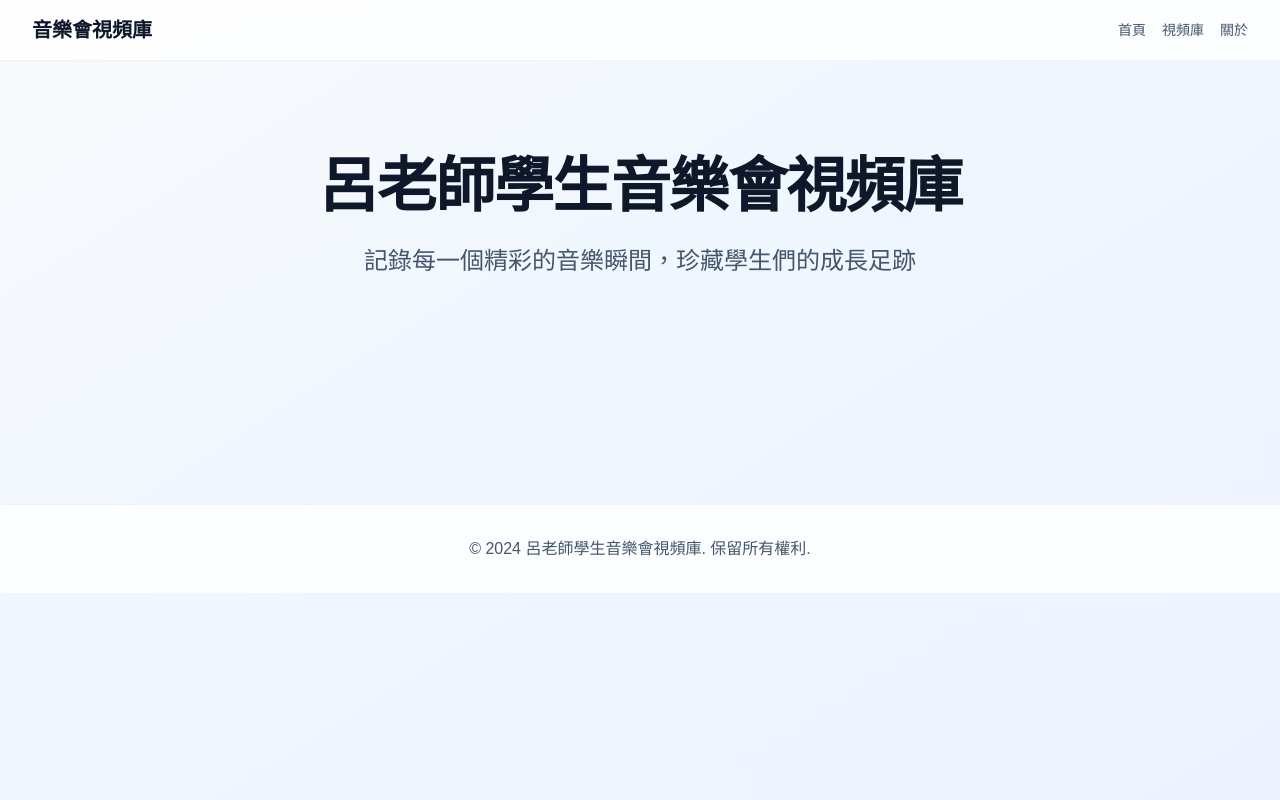
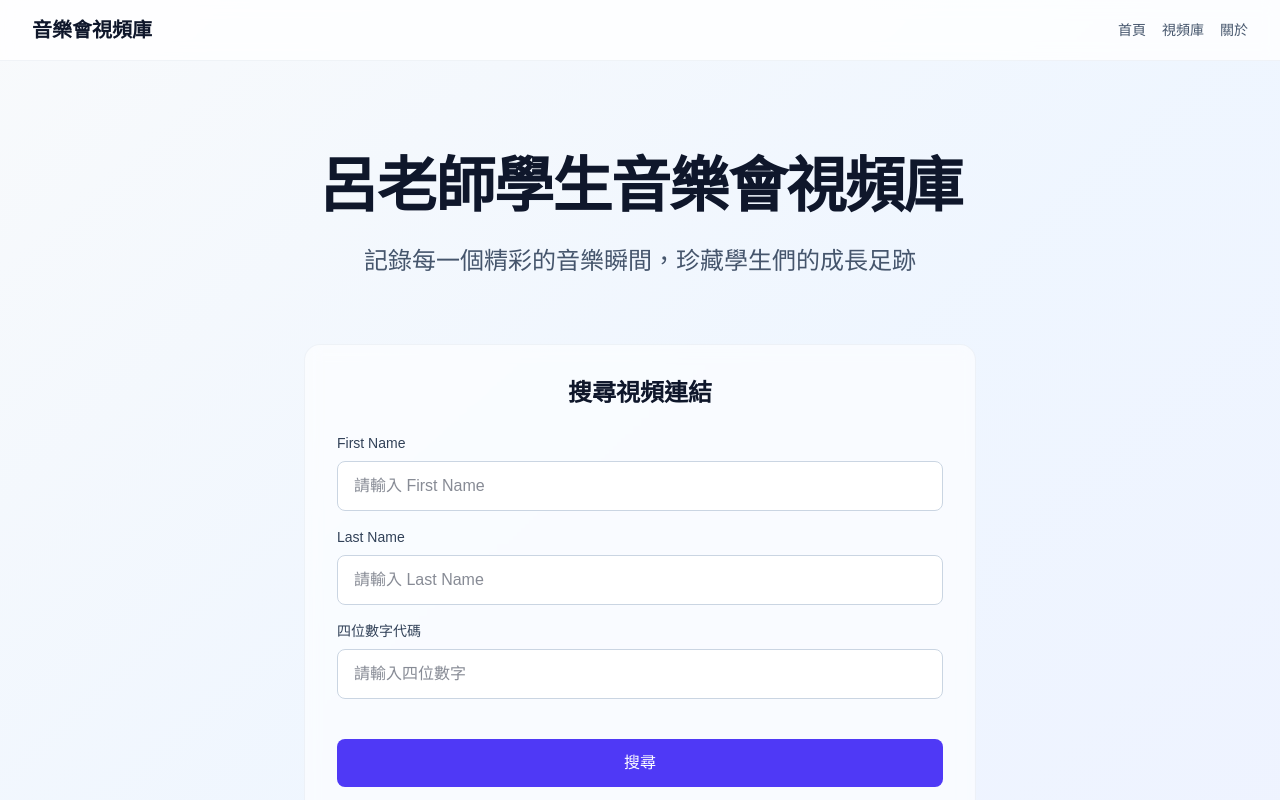
Before and after one commit to yl0xffff/music_video_share, a Next.js app: page / in a window 1280 px wide. Shown: the top 800 px of the page. Built offline with nearby package versions, Linux system fonts and the light colour scheme.

Commit message:
添加搜索功能：支持通過 First Name、Last Name 和四位數字代碼搜尋視頻連結

```diff
--- a/src/app/page.tsx
+++ b/src/app/page.tsx
@@ -1,4 +1,39 @@
+'use client';
+
+import { useState } from 'react';
+
 export default function Home() {
+  const [firstName, setFirstName] = useState('');
+  const [lastName, setLastName] = useState('');
+  const [code, setCode] = useState('');
+  const [showLink, setShowLink] = useState(false);
+  const [error, setError] = useState('');
+
+  const handleSearch = () => {
+    // 验证输入（不区分大小写）
+    const normalizedFirstName = firstName.trim().toLowerCase();
+    const normalizedLastName = lastName.trim().toLowerCase();
+    const normalizedCode = code.trim();
+
+    if (
+      normalizedFirstName === 'jeremy' &&
+      normalizedLastName === 'yang' &&
+      normalizedCode === '6248'
+    ) {
+      setShowLink(true);
+      setError('');
+    } else {
+      setShowLink(false);
+      setError('輸入的資訊不正確，請重新輸入。');
+    }
+  };
+
+  const handleKeyDown = (e: React.KeyboardEvent) => {
+    if (e.key === 'Enter') {
+      handleSearch();
+    }
+  };
+
   return (
     <div className="min-h-screen bg-gradient-to-br from-slate-50 via-blue-50 to-indigo-50 dark:from-slate-900 dark:via-slate-800 dark:to-slate-900">
       {/* Header */}
@@ -34,6 +69,105 @@ export default function Home() {
             記錄每一個精彩的音樂瞬間，珍藏學生們的成長足跡
           </p>
         </div>
+
+        {/* Search Section */}
+        <div className="max-w-2xl mx-auto mb-16">
+          <div className="bg-white/60 dark:bg-slate-800/60 backdrop-blur-sm rounded-2xl p-8 border border-slate-200/50 dark:border-slate-700/50">
+            <h2 className="text-2xl font-semibold text-slate-900 dark:text-white mb-6 text-center">
+              搜尋視頻連結
+            </h2>
+
+            <div className="space-y-4">
+              <div>
+                <label htmlFor="firstName" className="block text-sm font-medium text-slate-700 dark:text-slate-300 mb-2">
+                  First Name
+                </label>
+                <input
+                  id="firstName"
+                  type="text"
+                  value={firstName}
+                  onChange={(e) => {
+                    setFirstName(e.target.value);
+                    setShowLink(false);
+                    setError('');
+                  }}
+                  onKeyDown={handleKeyDown}
+                  className="w-full px-4 py-3 rounded-lg border border-slate-300 dark:border-slate-600 bg-white dark:bg-slate-700 text-slate-900 dark:text-white focus:outline-none focus:ring-2 focus:ring-indigo-500 focus:border-transparent transition-colors"
+                  placeholder="請輸入 First Name"
+                />
+              </div>
+
+              <div>
+                <label htmlFor="lastName" className="block text-sm font-medium text-slate-700 dark:text-slate-300 mb-2">
+                  Last Name
+                </label>
+                <input
+                  id="lastName"
+                  type="text"
+                  value={lastName}
+                  onChange={(e) => {
+                    setLastName(e.target.value);
+                    setShowLink(false);
+                    setError('');
+                  }}
+                  onKeyDown={handleKeyDown}
+                  className="w-full px-4 py-3 rounded-lg border border-slate-300 dark:border-slate-600 bg-white dark:bg-slate-700 text-slate-900 dark:text-white focus:outline-none focus:ring-2 focus:ring-indigo-500 focus:border-transparent transition-colors"
+                  placeholder="請輸入 Last Name"
+                />
+              </div>
+
+              <div>
+                <label htmlFor="code" className="block text-sm font-medium text-slate-700 dark:text-slate-300 mb-2">
+                  四位數字代碼
+                </label>
+                <input
+                  id="code"
+                  type="text"
+                  value={code}
+                  onChange={(e) => {
+                    const value = e.target.value.replace(/\D/g, '').slice(0, 4);
+                    setCode(value);
+                    setShowLink(false);
+                    setError('');
+                  }}
+                  onKeyDown={handleKeyDown}
+                  className="w-full px-4 py-3 rounded-lg border border-slate-300 dark:border-slate-600 bg-white dark:bg-slate-700 text-slate-900 dark:text-white focus:outline-none focus:ring-2 focus:ring-indigo-500 focus:border-transparent transition-colors"
+                  placeholder="請輸入四位數字"
+                  maxLength={4}
+                />
+              </div>
+
+              <button
+                onClick={handleSearch}
+                className="w-full mt-6 px-6 py-3 bg-indigo-600 hover:bg-indigo-700 text-white font-medium rounded-lg transition-colors focus:outline-none focus:ring-2 focus:ring-indigo-500 focus:ring-offset-2"
+              >
+                搜尋
+              </button>
+
+              {error && (
+                <div className="mt-4 p-4 bg-red-50 dark:bg-red-900/20 border border-red-200 dark:border-red-800 rounded-lg">
+                  <p className="text-red-600 dark:text-red-400 text-sm text-center">{error}</p>
+                </div>
+              )}
+
+              {showLink && (
+                <div className="mt-6 p-6 bg-green-50 dark:bg-green-900/20 border border-green-200 dark:border-green-800 rounded-lg">
+                  <p className="text-green-800 dark:text-green-300 font-medium mb-3 text-center">
+                    找到您的視頻連結：
+                  </p>
+                  <a
+                    href="https://drive.google.com/file/d/1fNfNqn7AMT0Y3C7tIMFqlvSjkH144SMz/view?usp=drive_link"
+                    target="_blank"
+                    rel="noopener noreferrer"
+                    className="block text-center px-6 py-3 bg-indigo-600 hover:bg-indigo-700 text-white font-medium rounded-lg transition-colors break-all"
+                  >
+                    https://drive.google.com/file/d/1fNfNqn7AMT0Y3C7tIMFqlvSjkH144SMz/view?usp=drive_link
+                  </a>
+                </div>
+              )}
+            </div>
+          </div>
+        </div>
       </main>
 
       {/* Footer */}
```
